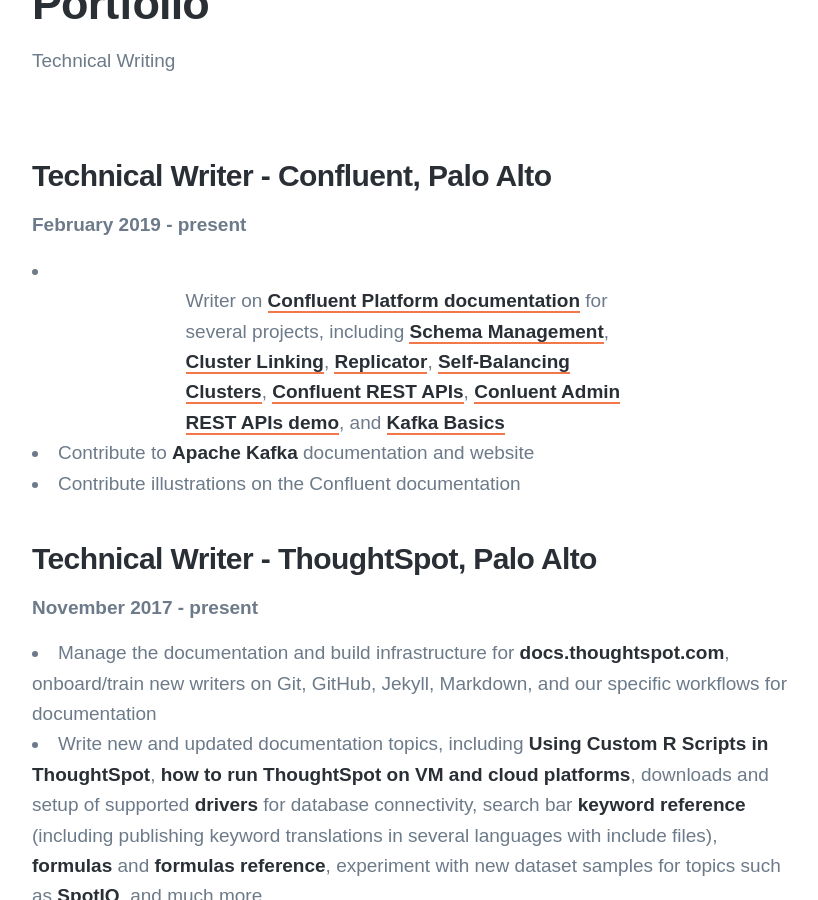
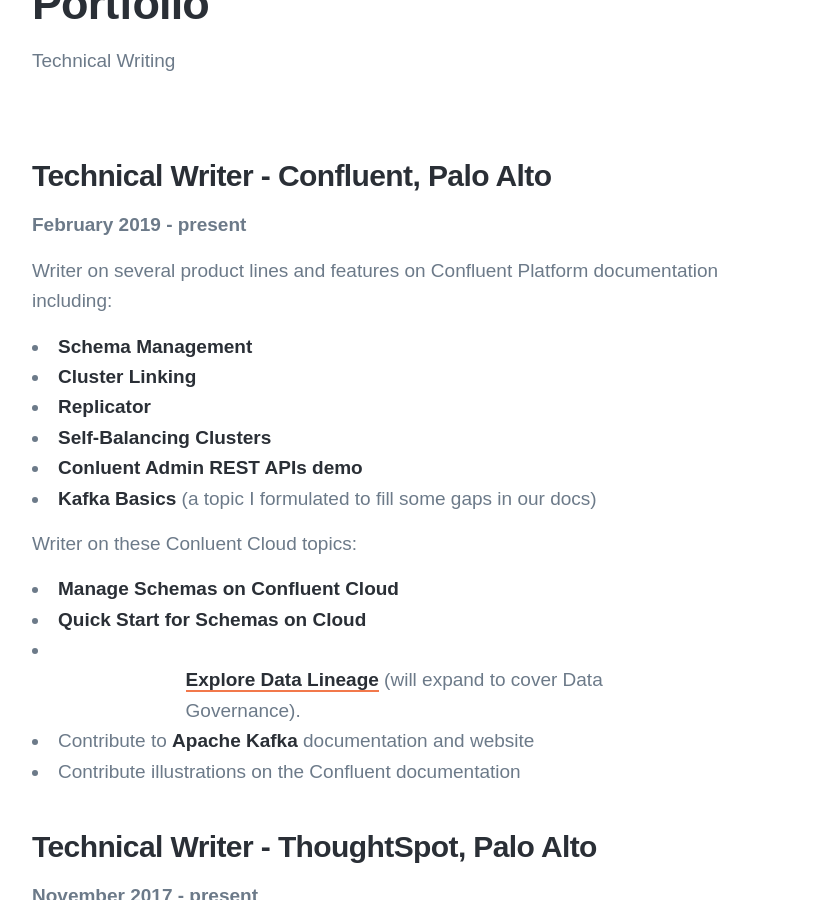
Before and after one commit to londoncalling/slow-motion-stories, a Jekyll site: the page built from _pages/portfolio.md, in a window 1280 px wide and 900 px high, scrolled down 218 px. Shown: the whole window, without its empty margins (224-1042 px from the left). Built offline with Jekyll 4.4.1, drawn with Linux system fonts in a browser that asks for light colours; nearby versions of some CDN libraries; some web fonts are replaced.

Commit message:
fixed formatting for writing samples
Signed-off-by: Victoria Bialas <vicky@confluent.io>

```diff
--- a/_pages/portfolio.md
+++ b/_pages/portfolio.md
@@ -9,14 +9,18 @@
 
 **February 2019 - present**
 
-- Writer on [Confluent Platform documentation](https://docs.confluent.io/current/) for several projects, including
-[Schema Management](https://docs.confluent.io/current/schema-registry/index.html),
-[Cluster Linking](https://docs.confluent.io/current/multi-dc-deployments/cluster-linking/index.html),
-[Replicator](https://docs.confluent.io/current/multi-dc-deployments/replicator/replicator-quickstart.html),
-[Self-Balancing Clusters](https://docs.confluent.io/current/kafka/sbc/index.html),
-[Confluent REST APIs](https://docs.confluent.io/platform/current/kafka-rest/index.html),
-[Conluent Admin REST APIs demo](https://github.com/confluentinc/demo-scene/tree/master/adminrest),
-and [Kafka Basics](https://docs.confluent.io/current/kafka/kafka-basics.html)
+Writer on several product lines and features on Confluent Platform documentation including:
+- [Schema Management](https://docs.confluent.io/current/schema-registry/index.html)
+- [Cluster Linking](https://docs.confluent.io/current/multi-dc-deployments/cluster-linking/index.html)
+- [Replicator](https://docs.confluent.io/current/multi-dc-deployments/replicator/replicator-quickstart.html)
+- [Self-Balancing Clusters](https://docs.confluent.io/current/kafka/sbc/index.html)
+- [Conluent Admin REST APIs demo](https://github.com/confluentinc/demo-scene/tree/master/adminrest)
+- [Kafka Basics](https://docs.confluent.io/current/kafka/kafka-basics.html) (a topic I formulated to fill some gaps in our docs)
+
+Writer on these Conluent Cloud topics:
+- [Manage Schemas on Confluent Cloud](https://docs.confluent.io/cloud/current/client-apps/schemas-manage.html)
+- [Quick Start for Schemas on Cloud](https://docs.confluent.io/cloud/current/get-started/schema-registry.html)
+- [Explore Data Lineage](https://docs.confluent.io/cloud/current/data-governance/index.html) (will expand to cover Data Governance).
 
 - Contribute to [Apache Kafka](https://kafka.apache.org/) documentation and website
 - Contribute illustrations on the Confluent documentation
```
